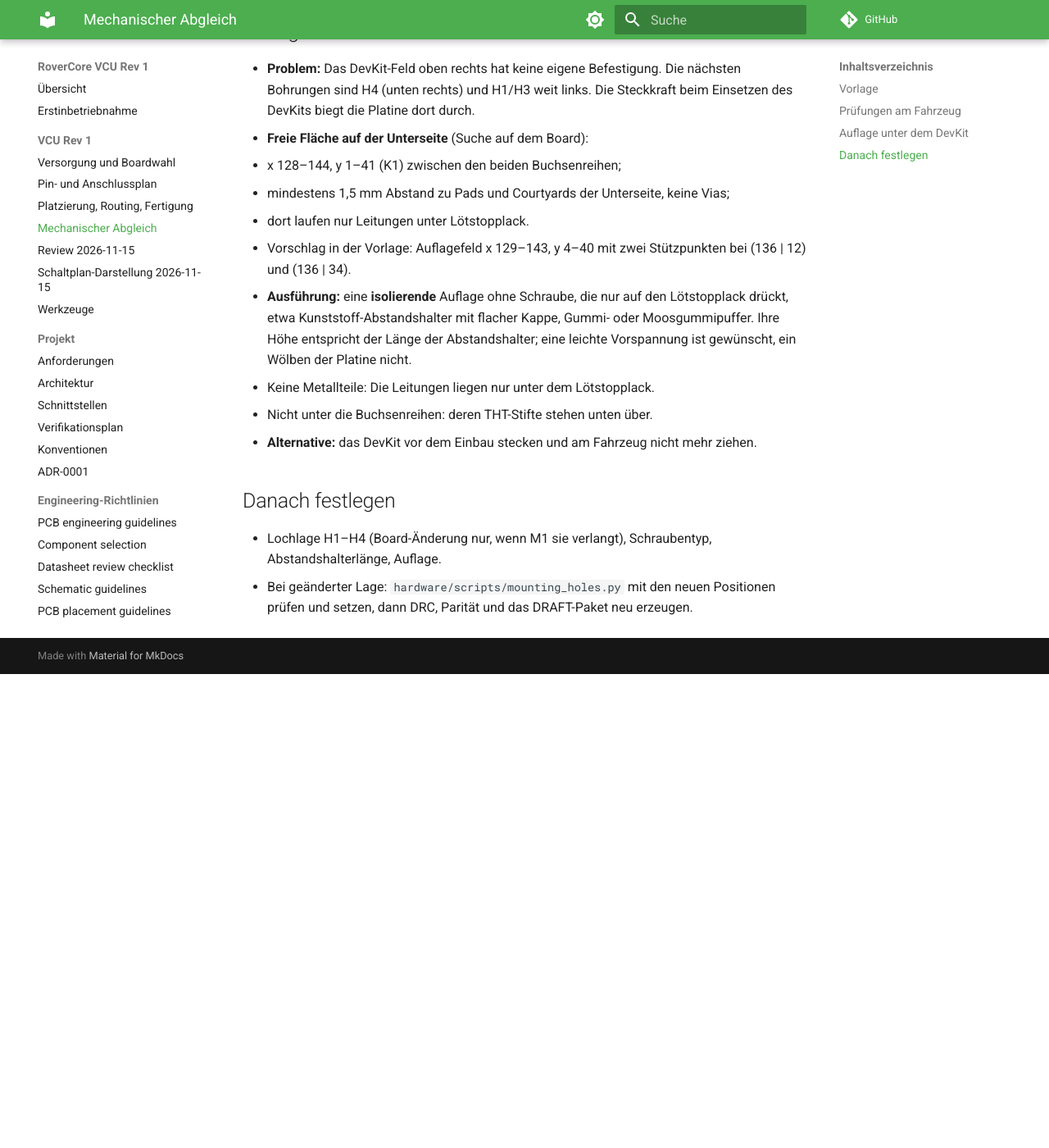
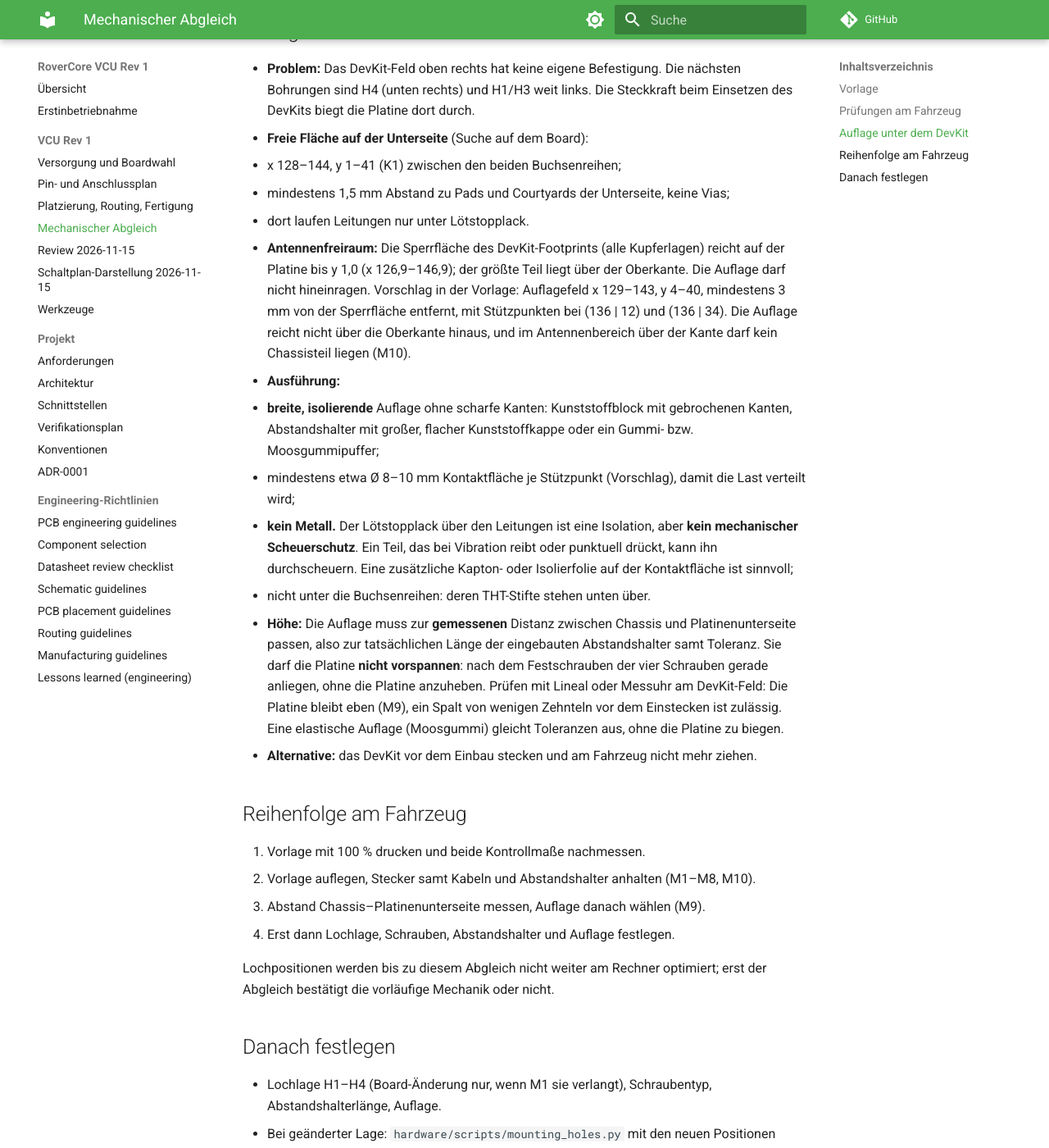
Before and after one commit to CagriCatik/RoverCore, an MkDocs documentation site: the page built from docs/vcu/rev1-mechanik-abgleich.md, in a window 1280 px wide and 1400 px high, scrolled down 1714 px. Shown: the whole window at 82% size. Built offline with MkDocs 1.6.1 and Material for MkDocs 9.7.7, drawn with Linux system fonts in a browser that asks for light colours; comment, search, counter and statistics services are not loaded; before the commit the page ends 2536 px from its top, so only the background shows below that; some of the changed text lies outside the part shown.

Commit message:
DevKit support: antenna keep-out, wide insulating pad, height from measurement without preload
Co-Authored-By: Claude Opus 5.5 <noreply@anthropic.com>

```diff
--- a/docs/vcu/rev1-mechanik-abgleich.md
+++ b/docs/vcu/rev1-mechanik-abgleich.md
@@ -34,7 +34,7 @@ festgelegt.
 | M6 | J104–J112 (senkrecht) mit Kabeln | Kabel kollidieren nicht mit Aufbauten über der Platine | OFFEN |
 | M7 | DevKit mit USB-Kabel: Zugang zu beiden USB-Buchsen | Stecker passt; H4-Schraube ist vor dem Kabel gesetzt oder zugänglich | OFFEN |
 | M8 | Werkzeugzugang zu H1–H4 mit gesteckten Modulen | Schraubendreher bzw. Innensechskant senkrecht ansetzbar | OFFEN |
-| M9 | Durchbiegung beim Einstecken des DevKits ohne und mit Auflage (siehe unten): Messuhr oder Lineal am DevKit-Feld | Vorschlag: ≤ 0,5 mm Durchbiegung, keine Rissgeräusche, kein Lösen von Lötstellen | OFFEN |
+| M9 | Durchbiegung beim Einstecken des DevKits ohne und mit Auflage (siehe unten): Messuhr oder Lineal am DevKit-Feld; außerdem Ebenheit nach dem Festschrauben **ohne** gestecktes DevKit | Vorschlag: ≤ 0,5 mm Durchbiegung beim Stecken; Platine nach dem Festschrauben eben (keine Vorspannung durch die Auflage); keine Rissgeräusche, kein Lösen von Lötstellen | OFFEN |
 | M10 | Antenne: Abstand des WROOM-Moduls zu Metallteilen des Chassis | keine Metallteile im Antennenbereich über der oberen Kante | OFFEN |
 
 ## Auflage unter dem DevKit
@@ -46,18 +46,46 @@ festgelegt.
   - x 128–144, y 1–41 (K1) zwischen den beiden Buchsenreihen;
   - mindestens 1,5 mm Abstand zu Pads und Courtyards der Unterseite, keine
     Vias;
-  - dort laufen nur Leitungen unter Lötstopplack.
-  - Vorschlag in der Vorlage: Auflagefeld x 129–143, y 4–40 mit zwei
-    Stützpunkten bei (136 | 12) und (136 | 34).
-- **Ausführung:** eine **isolierende** Auflage ohne Schraube, die nur auf den
-  Lötstopplack drückt, etwa Kunststoff-Abstandshalter mit flacher Kappe,
-  Gummi- oder Moosgummipuffer. Ihre Höhe entspricht der Länge der
-  Abstandshalter; eine leichte Vorspannung ist gewünscht, ein Wölben der
-  Platine nicht.
-  - Keine Metallteile: Die Leitungen liegen nur unter dem Lötstopplack.
-  - Nicht unter die Buchsenreihen: deren THT-Stifte stehen unten über.
+  - dort laufen Leitungen nur unter Lötstopplack.
+- **Antennenfreiraum:** Die Sperrfläche des DevKit-Footprints (alle
+  Kupferlagen) reicht auf der Platine bis y 1,0 (x 126,9–146,9); der größte
+  Teil liegt über der Oberkante. Die Auflage darf nicht hineinragen.
+  Vorschlag in der Vorlage: Auflagefeld x 129–143, y 4–40, mindestens 3 mm
+  von der Sperrfläche entfernt, mit Stützpunkten bei (136 | 12) und
+  (136 | 34). Die Auflage reicht nicht über die Oberkante hinaus, und im
+  Antennenbereich über der Kante darf kein Chassisteil liegen (M10).
+- **Ausführung:**
+  - **breite, isolierende** Auflage ohne scharfe Kanten: Kunststoffblock mit
+    gebrochenen Kanten, Abstandshalter mit großer, flacher Kunststoffkappe
+    oder ein Gummi- bzw. Moosgummipuffer;
+  - mindestens etwa Ø 8–10 mm Kontaktfläche je Stützpunkt (Vorschlag), damit
+    die Last verteilt wird;
+  - **kein Metall.** Der Lötstopplack über den Leitungen ist eine
+    Isolation, aber **kein mechanischer Scheuerschutz**. Ein Teil, das bei
+    Vibration reibt oder punktuell drückt, kann ihn durchscheuern. Eine
+    zusätzliche Kapton- oder Isolierfolie auf der Kontaktfläche ist
+    sinnvoll;
+  - nicht unter die Buchsenreihen: deren THT-Stifte stehen unten über.
+- **Höhe:** Die Auflage muss zur **gemessenen** Distanz zwischen Chassis und
+  Platinenunterseite passen, also zur tatsächlichen Länge der eingebauten
+  Abstandshalter samt Toleranz. Sie darf die Platine **nicht vorspannen**:
+  nach dem Festschrauben der vier Schrauben gerade anliegen, ohne die
+  Platine anzuheben. Prüfen mit Lineal oder Messuhr am DevKit-Feld: Die
+  Platine bleibt eben (M9), ein Spalt von wenigen Zehnteln vor dem
+  Einstecken ist zulässig. Eine elastische Auflage (Moosgummi) gleicht
+  Toleranzen aus, ohne die Platine zu biegen.
 - **Alternative:** das DevKit vor dem Einbau stecken und am Fahrzeug nicht
   mehr ziehen.
+
+## Reihenfolge am Fahrzeug
+
+1. Vorlage mit 100 % drucken und beide Kontrollmaße nachmessen.
+2. Vorlage auflegen, Stecker samt Kabeln und Abstandshalter anhalten (M1–M8, M10).
+3. Abstand Chassis–Platinenunterseite messen, Auflage danach wählen (M9).
+4. Erst dann Lochlage, Schrauben, Abstandshalter und Auflage festlegen.
+
+Lochpositionen werden bis zu diesem Abgleich nicht weiter am Rechner
+optimiert; erst der Abgleich bestätigt die vorläufige Mechanik oder nicht.
 
 ## Danach festlegen
 
```
Also changed, not shown: README.md (+2 -1 lines), docs/vcu/rev1-platzierung.md (+29 -5 lines), 1 other file.
